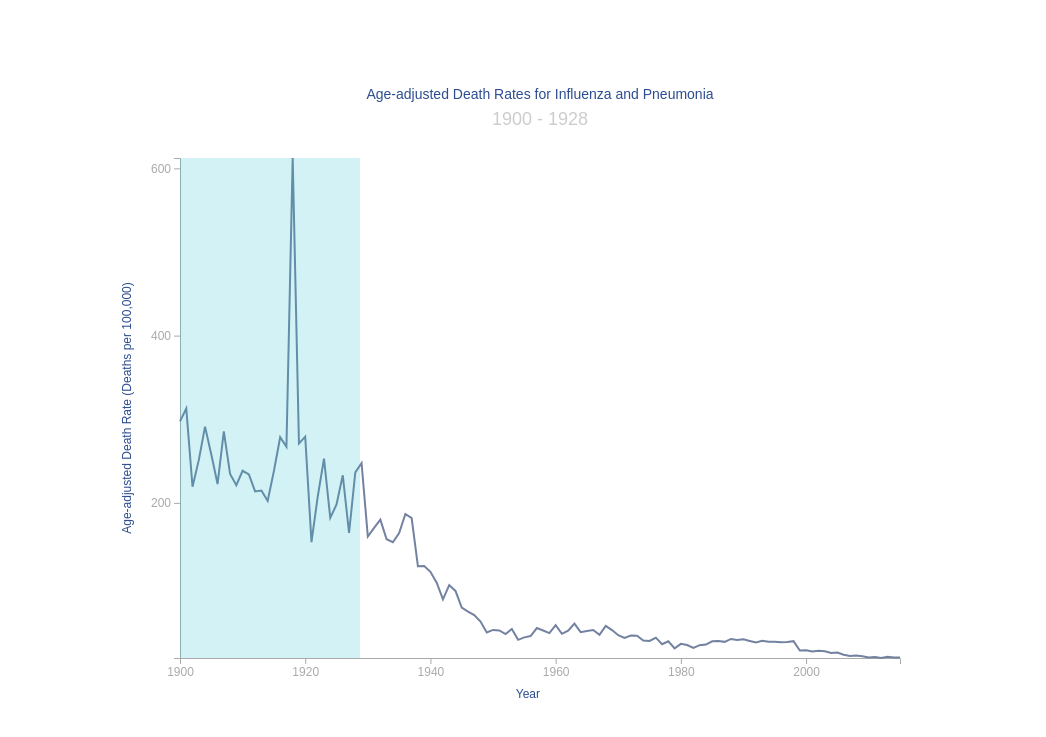
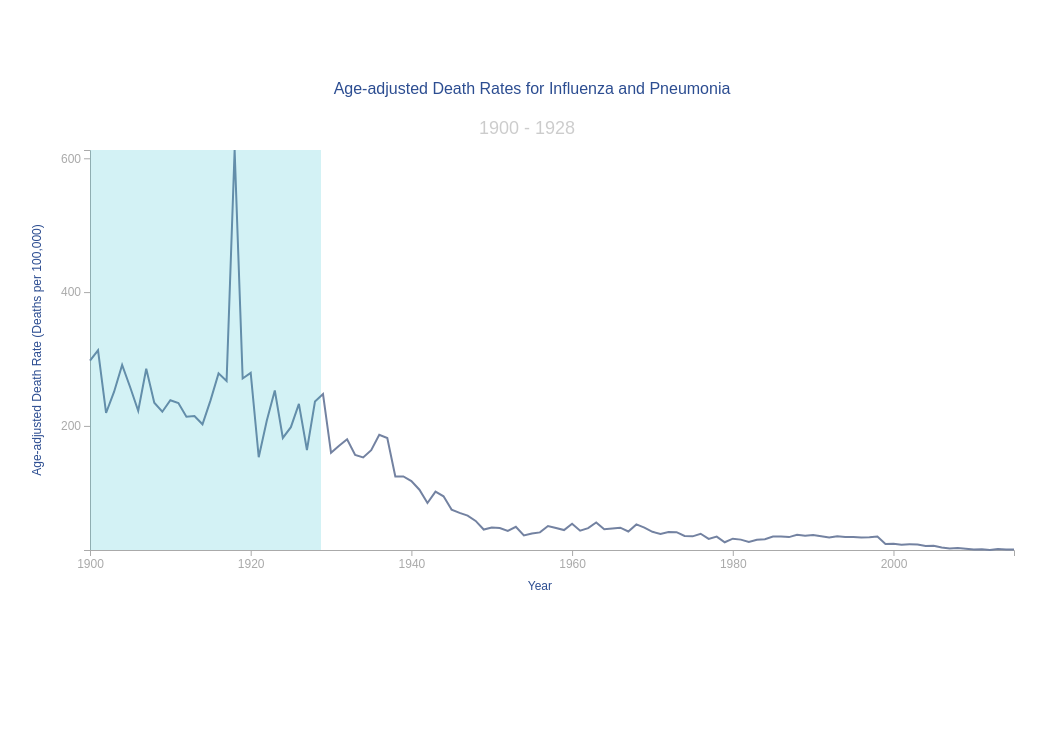
Before and after one commit to xmd3project/xmd3project.github.io, a plain HTML site: page index.html in a window 1280 px wide. Shown: the whole page, without its empty margins (108-1154 px from the left). Drawn offline with nearby package versions, Linux system fonts and the light colour scheme.

Commit message:
added chart summary and changed layout

```diff
--- a/index.html
+++ b/index.html
@@ -1,5 +1,6 @@
 <!DOCTYPE html>
 <meta charset="utf-8">
+
 <head></head>
 <link rel="stylesheet" href="styles.css">
 </head>
@@ -16,6 +17,13 @@
             <li class="next" onclick="goNext()">></li>
         </div>
     </ul>
+    <div class="title">Age-adjusted Death Rates for Influenza and Pneumonia</div>
+    <div class="content">
+        <div class="chart-summary">
+            <div class="subtitle"></div>
+            <div class="summary-text"></div>
+        </div>
+    </div>
 </body>
 
 <script src="https://d3js.org/d3.v5.min.js"></script>
--- a/script.js
+++ b/script.js
@@ -11,10 +11,27 @@ const significantEvents = {
         "description": "Most severe pandemic in recent history, caused by a virus of avian origin. 500 million people or one-third of the world’s population became infected with this virus. High mortality in healthy people was a unique feature of this pandemic.",
         "link": "https://www.cdc.gov/flu/pandemic-resources/1918-pandemic-h1n1.html"
     },
+    "1930": {
+        "title": "Virus grown in cell culture",
+        "description": "Cell culture was developed, allowing proof that the flu is caused by a virus and isolation of that virus. This paved the way for the production of viral vaccines.",
+        "link": "https://www.historyofvaccines.org/content/articles/early-tissue-and-cell-culture-vaccine-development"
+    },
     "1940": {
         "title": "Medical developments in 1940s",
         "description": "First inactivated flu vaccine was developed and licensed for use in civilians. Mechanical ventilators were developed to support breathing in patients suffering from respiratory complications.",
         "link": "https://www.cdc.gov/flu/pandemic-resources/pandemic-timeline-1930-and-beyond.htm"
+    },
+    "1942": {
+        "title": "Introduction of influenza A/B vaccine",
+        "description": "The vaccine was introduced to the Armed Forces Epidemiological Board."
+    },
+    "1945": {
+        "title": "Influenza vaccine available to civilians",
+        "description": "The influenza vaccine was licensed, and began to be used for civilians after WWII."
+    },
+    "1948": {
+        "title": "WHO Influenza Centre is formed",
+        "description": "The World Health Organization (WHO) Influenza Centre is established to collect and characterize influenza viruses, develop methods for lab diagnosis of infections, establish a lab network, and widely communicate the data accumulated from their investigations."
     },
     "1957": {
         "title": "Asian Flu (H2N2)",
@@ -26,6 +43,15 @@ const significantEvents = {
         "description": "A virus that combined parts of an avian influenza A virus and the 1957 H2N2 virus. Estimated number of deaths was 1 million worldwide, mostly affecting people 65 years and older. Continues to circulate worldwide as a seasonal influenza A virus.",
         "link": "https://www.cdc.gov/flu/pandemic-resources/1968-pandemic.html"
     },
+    "1980": {
+        "title": "Response to outbreaks",
+        "description": "CDC begins collecting reports of influenza outbreaks from state and territorial epidemiologists."
+    },
+    "1997": {
+        "title": "Tracking movement of flu viruses globally",
+        "description": "FluNet, a web-based flu surveillance tool, is launched by WHO. It is a critical tool for tracking the movement of flu viruses globally. Country data is updated weekly and is publically available.",
+        "link": "https://www.who.int/influenza/gisrs_laboratory/flunet/en/"
+    },
     "1999": {
         "title": "Pandemic planning and drug development",
         "description": "WHO published a framework to enhance influenza surveillance, vaccine production and distribution, antiviral drugs, influenza research and emergency preparedness. The neuraminidase inhibitors oseltamivir (Tamiflu) and zanamivir (Relenza) were licensed to treat influenza infection.",
@@ -36,37 +62,42 @@ const significantEvents = {
         "description": "Severe acute respiratory syndrome (SARS) outbreak in southern China caused an eventual 8,098 cases, resulting in 774 deaths reported in 37 countries. Most SARS patients develop pneumonia.",
         "link": "https://www.cdc.gov/sars/about/fs-sars.html#outbreak"
     },
+    "2007": {
+        "title": "Novel virus list",
+        "description": "Human infection with a novel influenza virus is added to the nationally notifiable disease list."
+    },
     "2009": {
         "title": "Swine Flu (H1N1)",
         "description": "A novel virus with an unidentified combination of genes from bird, swine and human flu viruses. Hence, seasonal flu vaccines offered little cross-protection against this virus. First found in the United States, it spread quickly across the world. Mainly affected children, and young and middle-aged adults.",
         "link": "https://www.cdc.gov/flu/pandemic-resources/1957-1958-pandemic.html"
+    },
+    "2012": {
+        "title": "More advanced vaccine for greater coverage",
+        "description": "WHO makes first vaccine composition recommendation for a quadrivalent vaccine.",
+        "link": "https://www.cdc.gov/flu/prevent/quadrivalent.htm?CDC_AA_refVal=https%3A%2F%2Fwww.cdc.gov%2Fflu%2Fprotect%2Fvaccine%2Fquadrivalent.htm"
     }
 };
+
+const chartDescription = [
+    'In the 19th century, much efforts were spent on controlling bacterial infections. Vaccines were developed for rabies, cholera, typhoid, among others. However, a vaccine for influenza did not yet exist. Annual death-rate from influenza and pneumonia was more than 10x higher than it is today.',
+    'In the 1940s, significant developments were made in vaccines and treatments for complications for people infected with the flu virus, greatly reducing the death rate.',
+    'Governments and organizations around the world, including the U.S. Public Health Service began to recommend annual flu vaccination for people at high risk of serious flu complications. The 1970s was a tumultuous period as cases of Guillain-Barre syndrome, a neurologic condition that in rare instances has been associated with vaccination, appeared to be higher than expected among vaccine recipients, causing some officials to determine the vaccination program should be halted. However, greater importance began to be placed on collecting reports of influenza outbreaks from epidemiologists to prevent and better respond to potential pandemics.',
+    'With greater understanding of the importance of vaccine as a preventative measure, vaccines became a covered medical benefit and vaccination programs were established to get children vaccinated on schedule. In present day, mortality from the flu has become a rather rare occurence, and death rates significantly lower compared to a century ago.'
+]
 
 async function init() {
     const data = await d3.csv("https://xmd3project.github.io/NCHS_Age-adjusted_Death_Rates_for_Selected_Major_Causes_of_Death.csv");
     mortalityData = getMortalityData(data);
     slideData = getSlideData(mortalityData);
 
-    marginX = 280;
-    marginY = 150;
-    graphWidth = window.innerWidth - 2 * marginX;
-    graphHeight = window.innerHeight - 2 * marginY;
-    canvasWidth = window.innerWidth - marginX;
-    canvasHeight = window.innerHeight - marginY;
+    marginX = 100;
+    marginY = 100;
+    graphHeight = 400;
 
     goTo(0);
 };
 
 function drawStaticElems() {
-    // Plot labels
-    g.append("text")
-        .attr("class", "title")
-        .attr("text-anchor", "middle")
-        .attr("x", graphWidth / 2)
-        .attr("y", -marginX / 4)
-        .attr("dy", "+.75em")
-        .text('Age-adjusted Death Rates for Influenza and Pneumonia');
     g.append("text")
         .attr("class", "axis-label")
         .attr("text-anchor", "end")
@@ -114,13 +145,12 @@ function drawDynamicElems(slideDataSingle) {
     var yAxis = d3.axisLeft(yScale)
         .ticks(4);
 
-    svg = d3.select("body").append("svg")
-        .attr("width", canvasWidth)
-        .attr("height", canvasHeight)
-        .attr("transform", `translate(${marginX / 2}, ${marginY / 2})`);
+    svg = d3.select(".content").insert("svg", ":first-child")
+        .attr("width", graphWidth + marginX)
+        .attr("height", graphHeight + marginY);
 
     g = svg.append("g")
-        .attr("transform", `translate(${marginX / 2}, ${marginY / 2})`);
+        .attr("transform", `translate(70, 50)`);
 
     // draw axes
     g.append("g")
@@ -151,7 +181,7 @@ function drawDynamicElems(slideDataSingle) {
         .data(slideDataSingle)
         .enter().append("circle")
         .style('display', () => slideDataSingle.length === 2015 - 1900 + 1 ? 'none' : 'normal')
-        .attr("class", d => significantEvents[d.year] ? 'dot detailed' : 'dot')
+        .attr("class", d => significantEvents[d.year] ? `dot detailed ${significantEvents[d.year].link ? 'linked' : ''}` : 'dot')
         .attr("cx", d => xScale(d.year))
         .attr("cy", d => yScale(d.mortality))
         .attr("r", 5)
@@ -171,9 +201,11 @@ function drawDynamicElems(slideDataSingle) {
                     .html(`
                     <b>${detail.title}</b>: ${detail.description}
                 `);
-                tooltip.append('img')
-                    .attr('src', "./external-link.png")
-                    .attr('class', 'link-out');
+                if(significantEvents[d.year].link) {
+                    tooltip.append('img')
+                        .attr('src', "./external-link.png")
+                        .attr('class', 'link-out');
+                }
             }
         })
         .on('click', d => {
@@ -206,8 +238,8 @@ function drawDynamicElems(slideDataSingle) {
             g.append("text")
                 .attr("class", "subtitle")
                 .attr("text-anchor", "middle")
-                .attr("x", graphWidth / 2)
-                .attr("y", -marginX / 6)
+                .attr("x", graphWidth / 2 - marginX/4)
+                .attr("y", -30)
                 .attr("dy", "+.75em")
                 .style("opacity", 0);
         }
@@ -219,15 +251,12 @@ function drawDynamicElems(slideDataSingle) {
                 .text((d, i) => `${1900 + i * 29} - ${1900 + (i + 1) * 29 - 1}`)
             addYearRangeSubtitleHover(g);
         }
+        document.getElementsByClassName('chart-summary')[0].classList.add('hidden');
 
     } else {
-        g.append("text")
-            .attr("class", "subtitle")
-            .attr("text-anchor", "middle")
-            .attr("x", graphWidth / 2)
-            .attr("y", -marginX / 6)
-            .attr("dy", "+.75em")
-            .text(`${1900 + (currentSlide - 1) * 29} - ${1900 + currentSlide * 29 - 1}`)
+        document.getElementsByClassName('chart-summary')[0].classList.remove('hidden');
+        document.getElementsByClassName('subtitle')[0].innerHTML = `${1900 + (currentSlide - 1) * 29} - ${1900 + currentSlide * 29 - 1}`;
+        document.getElementsByClassName('summary-text')[0].innerHTML = chartDescription[currentSlide-1];
     }
 }
 
@@ -308,6 +337,7 @@ function goTo(slideNum) {
         graphData = slideData[slideNum - 1];
         startYear = graphData[0].year;
         endYear = graphData[graphData.length - 1].year;
+        graphWidth = 400;
 
         if (startYear === 1900) {
             prev.classList.add('hidden');
@@ -323,6 +353,7 @@ function goTo(slideNum) {
         graphData = mortalityData;
         startYear = 1900;
         endYear = 2015;
+        graphWidth = window.innerWidth * 0.8 - marginX;
         prev.classList.add('hidden');
     }
 
--- a/styles.css
+++ b/styles.css
@@ -5,12 +5,42 @@ body {
 }
 
 .title {
-    font-size: 14px;
-    fill: #2c4d91;
+    font-size: 16px;
+    color: #2c4d91;
+    position: absolute;
+    left: 50%;
+    top: 80px;
+    transform: translateX(-50%);
+    white-space: nowrap;
+}
+.content {
+    margin: 0 auto;
+    display: flex;
+    flex-direction: row;
+    margin-top: 100px;
+    width: 80%;
+    min-width: min-content;
+    margin-bottom: 100px;
 }
 .subtitle {
     font-size: 18px;
     fill: #ccc;
+    text-align: center;
+}
+.chart-summary {
+    min-width: 300px;
+    width: 300px;
+    font-size: 14px;
+    line-height: 1.5;
+    margin-top: 50px;
+    margin-left: 50px;
+}
+.chart-summary.hidden {
+    display: none;
+}
+.chart-summary .subtitle {
+    margin-bottom: 10px;
+    color: #7382a1;
 }
 
 .axis-label {
@@ -55,7 +85,7 @@ body {
     stroke-width: 2;
 }
 
-.dot.detailed:hover {
+.dot.detailed.linked:hover {
     stroke: #324468;
     cursor: pointer;
     animation-name: flash;
@@ -81,7 +111,7 @@ body {
     color: #324468;
     line-height: 1.5;
     z-index: 1;
-    max-width: 280px;
+    max-width: 300px;
     margin: 20px;
 }
 .tooltip b {
@@ -106,7 +136,7 @@ body {
 
 ul {
     margin: auto 0;
-    list-style: none;
+    list-style-type: none;
     top: 20px;
     left: 50%;
     text-align: center;
```
Lines whose indentation alone changed are shown as unchanged.
